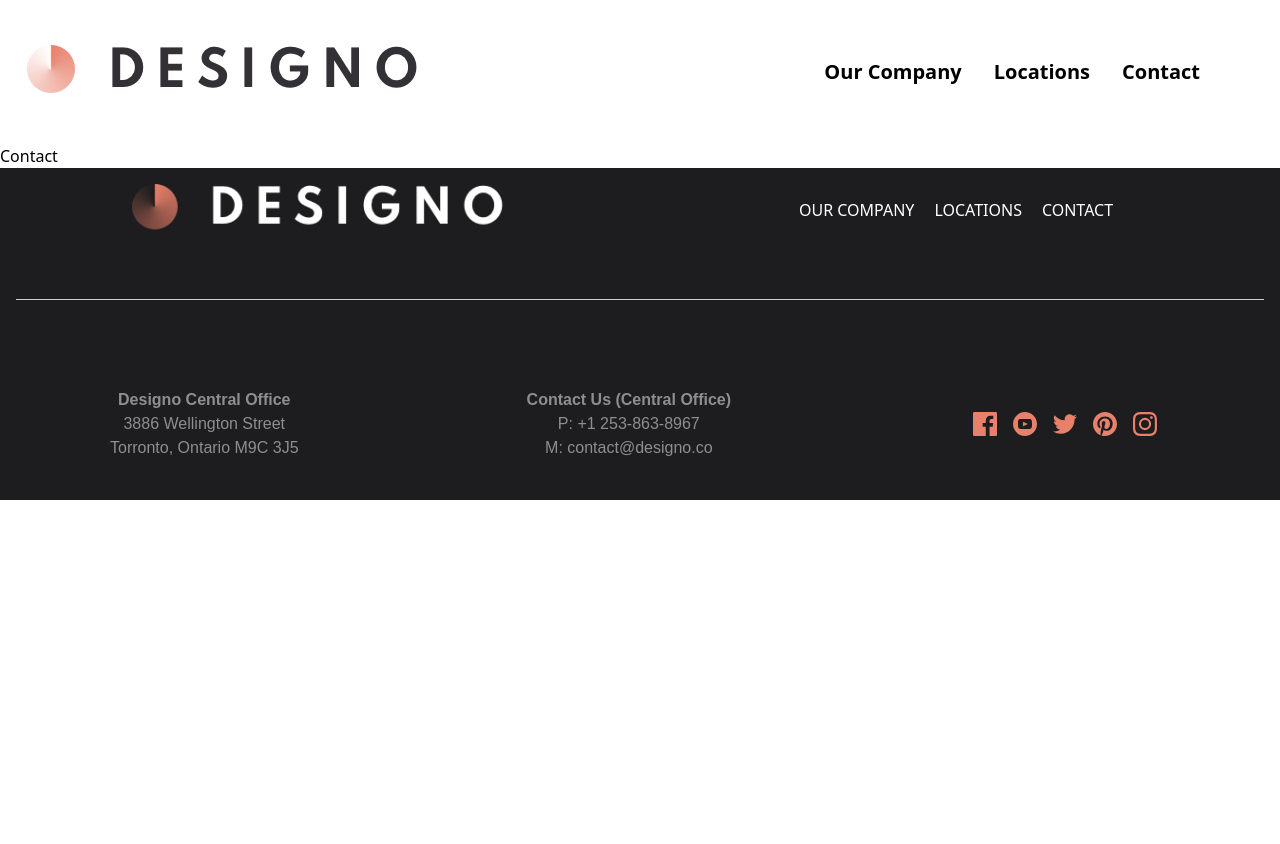
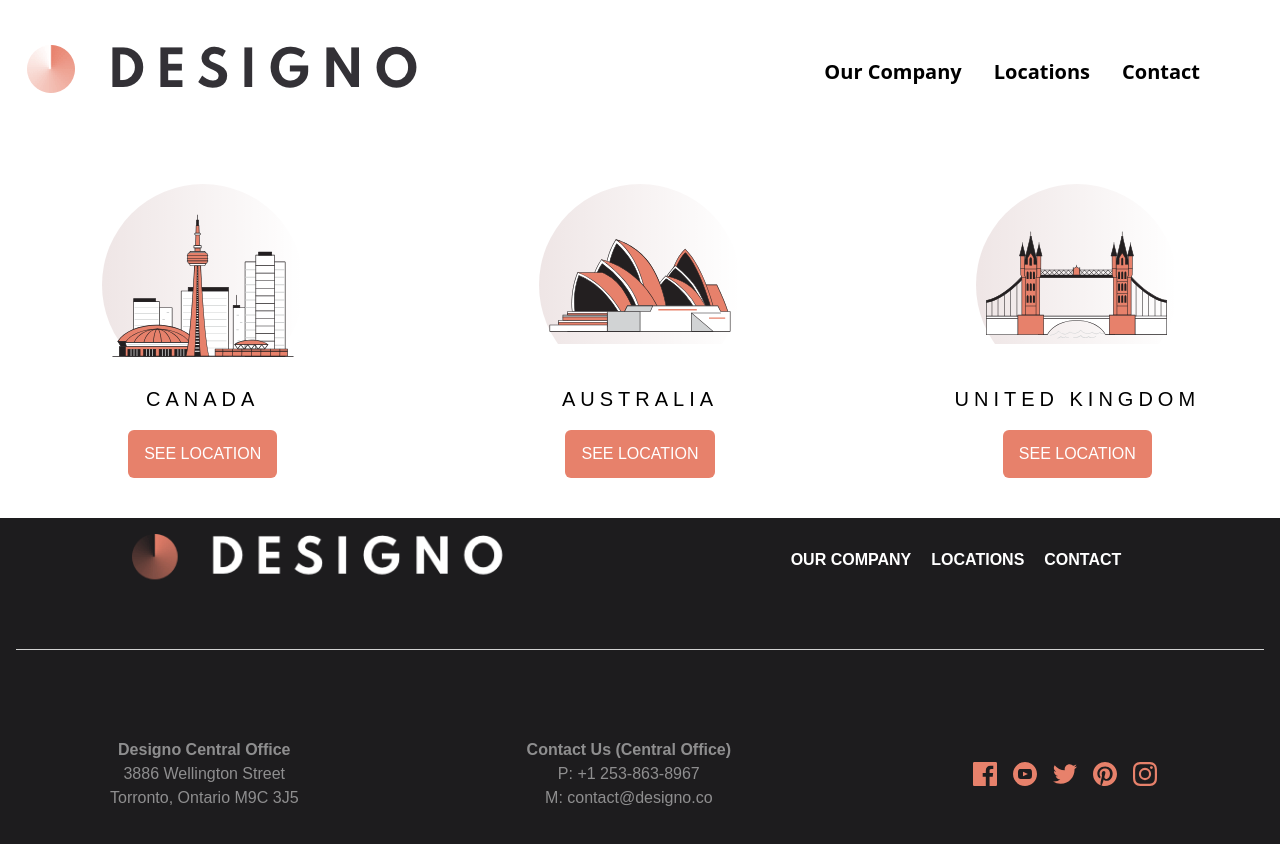
Before and after one commit to yret1/desingoteam, a React (Vite) app: page /contact in a window 1280 px wide. Shown: the top 844 px of the page. Before the commit the page ends 800 px from the top, so only its background shows below. Built offline with nearby package versions, Linux system fonts and the light colour scheme.

Commit message:
Locations completed

```diff
--- a/src/components/ContactLink.tsx
+++ b/src/components/ContactLink.tsx
@@ -1,3 +1,4 @@
+import { Link } from "react-router-dom"
 
 const ContactLink = () => {
   return (
@@ -12,7 +13,9 @@ const ContactLink = () => {
             <p className="font-jost text-sm text-white font-normal">Ready to take it to the next level? Contact us today and find out
                 how our expertise can help your business grow.</p>
 
-            <button className="bg-white px-4 py-3 font-medium rounded-md">GET IN TOUCH</button>
+            <Link to={"/contact"}>
+            <button className="bg-white px-4 py-3 font-medium rounded-md hover:text-white hover:bg-secondary-100">GET IN TOUCH</button>
+            </Link>
         </section>
 
     </section>
--- a/src/components/Footer.tsx
+++ b/src/components/Footer.tsx
@@ -1,3 +1,4 @@
+import { Link } from "react-router-dom"
 import { fbImg, instaImg, logoLightImg, pinImg, twImg, yoytubeImg } from "../utils"
 
 const Footer = () => {
@@ -10,10 +11,10 @@ const Footer = () => {
 
             <hr className="border-none h-[0.5px] w-full bg-white bg-opacity-80 md:hidden" />
 
-            <ul className="w-full flex flex-col text-white justify-center gap-5 items-center md:flex-row">
-                <li>OUR COMPANY</li>
-                <li>LOCATIONS</li>
-                <li>CONTACT</li>
+            <ul className="w-full flex flex-col text-white font-jost font-semibold  justify-center gap-5 items-center md:flex-row">
+                <Link className="hover:text-primary-100" to={"/company"}>OUR COMPANY</Link>
+                <Link className="hover:text-primary-100" to={"/locations"}>LOCATIONS</Link>
+                <Link className="hover:text-primary-100" to={"/contact"}>CONTACT</Link>
             </ul>
         </section>
 
--- a/src/components/Hero.tsx
+++ b/src/components/Hero.tsx
@@ -1,3 +1,5 @@
+import { Link } from "react-router-dom"
+
 const Hero = () => {
   return (
    <section className="w-full md:p-6 bg-white overflow-x-hidden">
@@ -10,7 +12,11 @@ const Hero = () => {
           responsive websites, app design, and engaging brand experiences. Find out more about our services.
       </p>
 
-      <button className="bg-white px-4 py-3 font-medium rounded-md">LEARN MORE</button>
+      <Link to={"/about"}>
+
+      <button className="bg-white px-4 py-3 font-medium rounded-md hover:text-white hover:bg-secondary-100">LEARN MORE</button>
+      </Link>
+
       </section>
 
       <section className="flex justify-start lg:flex-1 items-start overflow-hidden pt-6 bg-no-repeat flex-col bg-[url('/assets/home/desktop/image-hero-phone.png')] h-[450px] lg:h-full bg-auto bg-heromobile lg:bg-herodesktop"
--- a/src/pages/Contact.tsx
+++ b/src/pages/Contact.tsx
@@ -1,8 +1,18 @@
-import React from 'react'
+import Locationbox from "../components/Locationbox"
 
 const Contact = () => {
+  const locations : string[ ] = ["CANADA", "AUSTRALIA", "UNITED KINGDOM"]
   return (
-    <div>Contact</div>
+    <section>
+
+
+<section className='w-full flex flex-col gap-8 py-10 lg:flex-row'>
+        {locations.map((location, index) => {
+          return (<Locationbox key={index} location={location} />)
+        })}
+
+      </section>
+    </section>
   )
 }
 
--- a/src/pages/Locations.tsx
+++ b/src/pages/Locations.tsx
@@ -1,13 +1,17 @@
+import ContactLink from "../components/ContactLink"
 import Locationdisp from "../components/Locationdisp"
 const Locations = () => {
 
   const locations : string[ ] = ["CANADA", "AUSTRALIA", "UNITED KINGDOM"]
   return (
-    <section className='w-full flex flex-col gap-8 py-12 justify-center items-center'>
+    <section className="w-full">
+      <section className='w-full flex flex-col gap-8 py-12 justify-center items-center'>
       {locations.map((location, index) => (
         <Locationdisp key={index} index={index} location={location} />
       ))}
+    </section>
 
+    <ContactLink  />
     </section>
   )
 }
```
